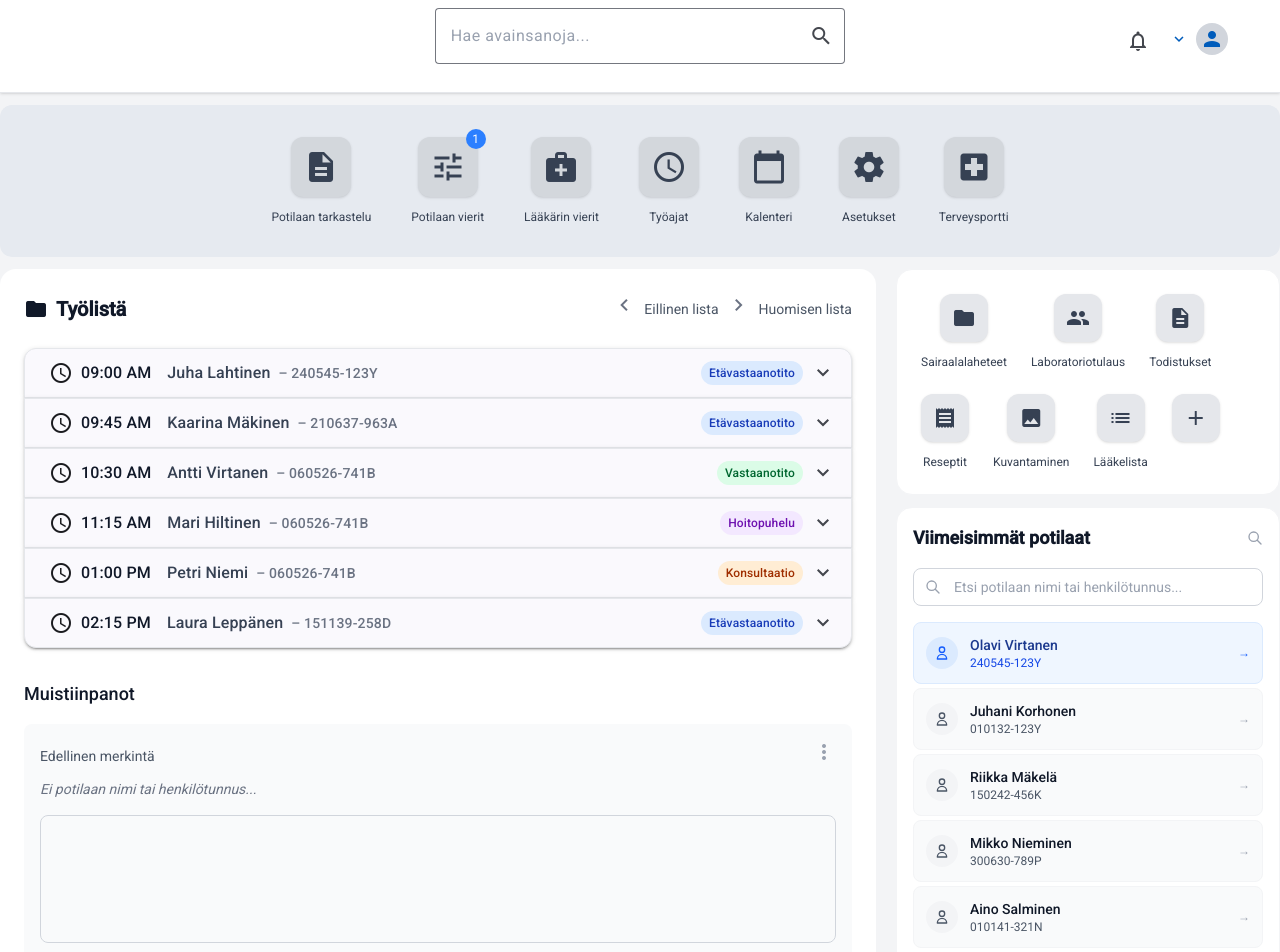
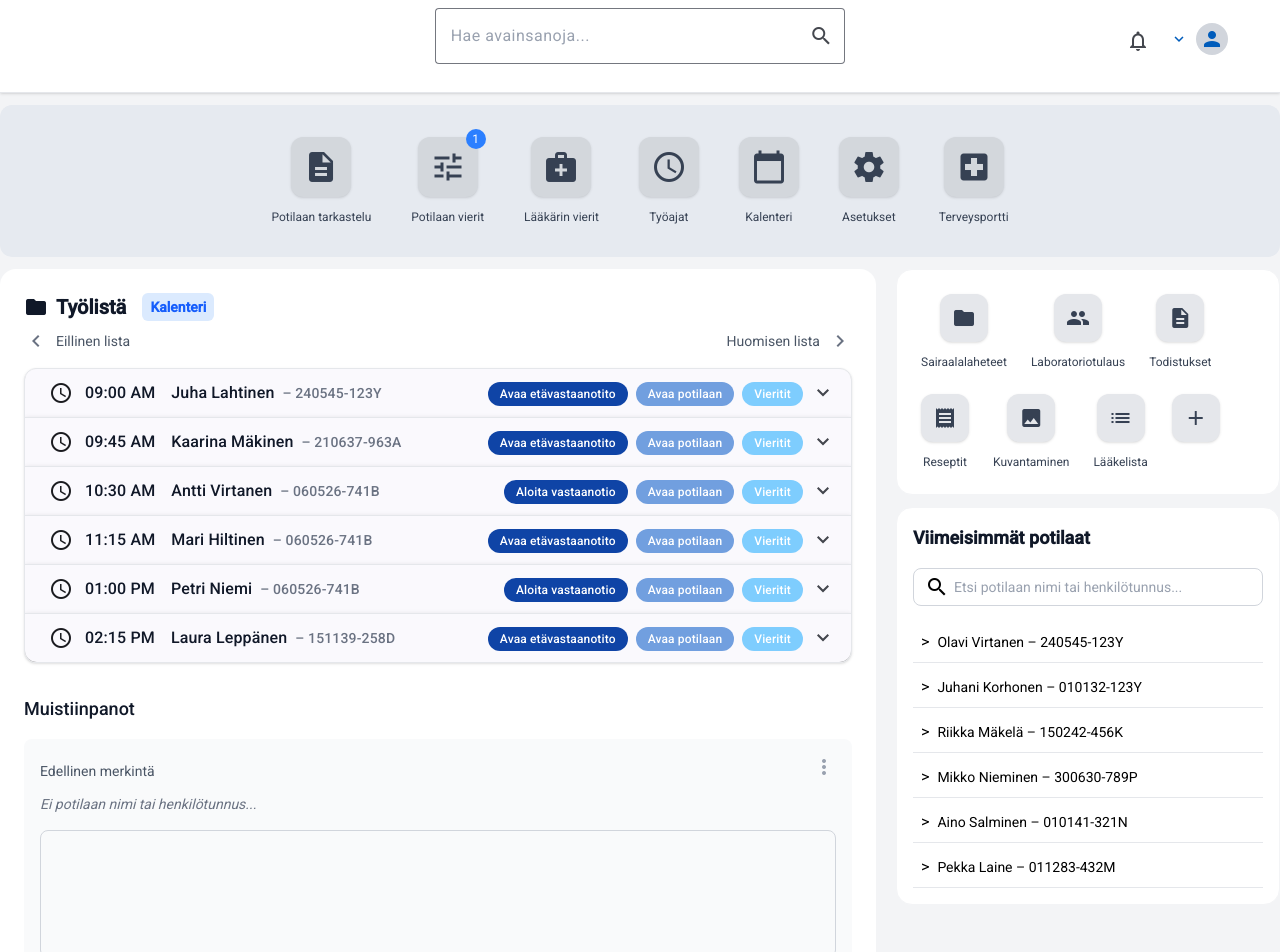
Before and after one commit to ahmadh2d/angular-assessment, an Angular app: page /dashboard in a window 1280 px wide. Shown: the top 952 px of the page. Built offline with nearby package versions, Linux system fonts and the light colour scheme.

Commit message:
Fix worklist component UI

```diff
--- a/src/app/components/quick-actions/quick-actions.component.html
+++ b/src/app/components/quick-actions/quick-actions.component.html
@@ -1,12 +1,14 @@
-<div class="bg-[#E6EAF0] px-6 py-8 rounded-xl">
+<div class="rounded-xl bg-[#E6EAF0] px-6 py-8">
   <div class="mx-auto flex flex-wrap justify-center gap-10">
     <button
       *ngFor="let action of actions"
       (click)="actionClick(action.name)"
-      class="flex flex-col items-center cursor-pointer transition-opacity hover:opacity-70"
+      class="flex cursor-pointer flex-col items-center transition-opacity hover:opacity-70"
     >
-      <div class="relative mb-3 flex h-15 w-15 items-center justify-center rounded-xl bg-[#D3D7DC] shadow-sm">
-        <mat-icon class="text-xl scale-150 !text-gray-700">{{ action.icon }}</mat-icon>
+      <div
+        class="relative mb-3 flex h-15 w-15 items-center justify-center rounded-xl bg-[#D3D7DC] shadow-sm"
+      >
+        <mat-icon class="scale-150 text-xl !text-gray-700">{{ action.icon }}</mat-icon>
         <span
           *ngIf="action.badge"
           class="absolute -top-2 -right-2 flex h-5 w-5 items-center justify-center rounded-full bg-blue-500 text-xs text-white"
@@ -14,7 +16,7 @@
           {{ action.badge }}
         </span>
       </div>
-      <span class="text-center text-xs text-gray-700 max-w-[100px]">{{ action.name }}</span>
+      <span class="max-w-[100px] text-center text-xs text-gray-700">{{ action.name }}</span>
     </button>
   </div>
 </div>
--- a/src/app/components/recent-patients/recent-patients.component.html
+++ b/src/app/components/recent-patients/recent-patients.component.html
@@ -1,16 +1,6 @@
-<div class="p-4 bg-white rounded-2xl border-1 border-gray-100">
+<div class="rounded-2xl border-1 border-gray-100 bg-white p-4">
   <div class="mb-4 flex items-center justify-between">
     <h3 class="text-lg font-semibold text-gray-900">Viimeisimmät potilaat</h3>
-    <button class="text-gray-400 hover:text-gray-600">
-      <svg class="h-4 w-4" fill="none" stroke="currentColor" viewBox="0 0 24 24">
-        <path
-          stroke-linecap="round"
-          stroke-linejoin="round"
-          stroke-width="2"
-          d="M21 21l-6-6m2-5a7 7 0 11-14 0 7 7 0 0114 0z"
-        ></path>
-      </svg>
-    </button>
   </div>
 
   <div class="space-y-2">
@@ -19,189 +9,23 @@
       <input
         type="text"
         placeholder="Etsi potilaan nimi tai henkilötunnus..."
-        class="w-full rounded-lg border border-gray-300 py-2 pr-4 pl-10 text-sm focus:border-blue-500 focus:ring-2 focus:ring-blue-500"
+        class="w-full rounded-lg border border-gray-300 py-2 pr-4 pl-10 text-sm"
       />
       <div class="pointer-events-none absolute inset-y-0 left-0 flex items-center pl-3">
-        <svg class="h-4 w-4 text-gray-400" fill="none" stroke="currentColor" viewBox="0 0 24 24">
-          <path
-            stroke-linecap="round"
-            stroke-linejoin="round"
-            stroke-width="2"
-            d="M21 21l-6-6m2-5a7 7 0 11-14 0 7 7 0 0114 0z"
-          ></path>
-        </svg>
+        <mat-icon mat-suffix class="text-gray-400">search</mat-icon>
       </div>
     </div>
 
-    <!-- Recent patients list -->
+    <!-- Patients list -->
     <div class="space-y-1">
-      <!-- Patient 1 -->
-      <div
-        class="flex cursor-pointer items-center justify-between rounded-lg border border-blue-100 bg-blue-50 p-3 transition-colors hover:bg-blue-100"
+      <button
+        *ngFor="let patient of patients"
+        (click)="patientClick(patient.name)"
+        class="flex w-full items-center space-x-2 border-b-1 border-gray-200 px-2 py-2 text-left hover:bg-gray-100"
       >
-        <div class="flex items-center space-x-3">
-          <div class="flex h-8 w-8 items-center justify-center rounded-full bg-blue-100">
-            <svg
-              class="h-4 w-4 text-blue-600"
-              fill="none"
-              stroke="currentColor"
-              viewBox="0 0 24 24"
-            >
-              <path
-                stroke-linecap="round"
-                stroke-linejoin="round"
-                stroke-width="2"
-                d="M16 7a4 4 0 11-8 0 4 4 0 018 0zM12 14a7 7 0 00-7 7h14a7 7 0 00-7-7z"
-              ></path>
-            </svg>
-          </div>
-          <div>
-            <div class="text-sm font-medium text-blue-900">Olavi Virtanen</div>
-            <div class="text-xs text-blue-700">240545-123Y</div>
-          </div>
-        </div>
-        <div class="text-xs text-blue-600">→</div>
-      </div>
-
-      <!-- Patient 2 -->
-      <div
-        class="flex cursor-pointer items-center justify-between rounded-lg border border-gray-100 bg-gray-50 p-3 transition-colors hover:bg-gray-100"
-      >
-        <div class="flex items-center space-x-3">
-          <div class="flex h-8 w-8 items-center justify-center rounded-full bg-gray-100">
-            <svg
-              class="h-4 w-4 text-gray-600"
-              fill="none"
-              stroke="currentColor"
-              viewBox="0 0 24 24"
-            >
-              <path
-                stroke-linecap="round"
-                stroke-linejoin="round"
-                stroke-width="2"
-                d="M16 7a4 4 0 11-8 0 4 4 0 018 0zM12 14a7 7 0 00-7 7h14a7 7 0 00-7-7z"
-              ></path>
-            </svg>
-          </div>
-          <div>
-            <div class="text-sm font-medium text-gray-900">Juhani Korhonen</div>
-            <div class="text-xs text-gray-600">010132-123Y</div>
-          </div>
-        </div>
-        <div class="text-xs text-gray-400">→</div>
-      </div>
-
-      <!-- Patient 3 -->
-      <div
-        class="flex cursor-pointer items-center justify-between rounded-lg border border-gray-100 bg-gray-50 p-3 transition-colors hover:bg-gray-100"
-      >
-        <div class="flex items-center space-x-3">
-          <div class="flex h-8 w-8 items-center justify-center rounded-full bg-gray-100">
-            <svg
-              class="h-4 w-4 text-gray-600"
-              fill="none"
-              stroke="currentColor"
-              viewBox="0 0 24 24"
-            >
-              <path
-                stroke-linecap="round"
-                stroke-linejoin="round"
-                stroke-width="2"
-                d="M16 7a4 4 0 11-8 0 4 4 0 018 0zM12 14a7 7 0 00-7 7h14a7 7 0 00-7-7z"
-              ></path>
-            </svg>
-          </div>
-          <div>
-            <div class="text-sm font-medium text-gray-900">Riikka Mäkelä</div>
-            <div class="text-xs text-gray-600">150242-456K</div>
-          </div>
-        </div>
-        <div class="text-xs text-gray-400">→</div>
-      </div>
-
-      <!-- Patient 4 -->
-      <div
-        class="flex cursor-pointer items-center justify-between rounded-lg border border-gray-100 bg-gray-50 p-3 transition-colors hover:bg-gray-100"
-      >
-        <div class="flex items-center space-x-3">
-          <div class="flex h-8 w-8 items-center justify-center rounded-full bg-gray-100">
-            <svg
-              class="h-4 w-4 text-gray-600"
-              fill="none"
-              stroke="currentColor"
-              viewBox="0 0 24 24"
-            >
-              <path
-                stroke-linecap="round"
-                stroke-linejoin="round"
-                stroke-width="2"
-                d="M16 7a4 4 0 11-8 0 4 4 0 018 0zM12 14a7 7 0 00-7 7h14a7 7 0 00-7-7z"
-              ></path>
-            </svg>
-          </div>
-          <div>
-            <div class="text-sm font-medium text-gray-900">Mikko Nieminen</div>
-            <div class="text-xs text-gray-600">300630-789P</div>
-          </div>
-        </div>
-        <div class="text-xs text-gray-400">→</div>
-      </div>
-
-      <!-- Patient 5 -->
-      <div
-        class="flex cursor-pointer items-center justify-between rounded-lg border border-gray-100 bg-gray-50 p-3 transition-colors hover:bg-gray-100"
-      >
-        <div class="flex items-center space-x-3">
-          <div class="flex h-8 w-8 items-center justify-center rounded-full bg-gray-100">
-            <svg
-              class="h-4 w-4 text-gray-600"
-              fill="none"
-              stroke="currentColor"
-              viewBox="0 0 24 24"
-            >
-              <path
-                stroke-linecap="round"
-                stroke-linejoin="round"
-                stroke-width="2"
-                d="M16 7a4 4 0 11-8 0 4 4 0 018 0zM12 14a7 7 0 00-7 7h14a7 7 0 00-7-7z"
-              ></path>
-            </svg>
-          </div>
-          <div>
-            <div class="text-sm font-medium text-gray-900">Aino Salminen</div>
-            <div class="text-xs text-gray-600">010141-321N</div>
-          </div>
-        </div>
-        <div class="text-xs text-gray-400">→</div>
-      </div>
-
-      <!-- Patient 6 -->
-      <div
-        class="flex cursor-pointer items-center justify-between rounded-lg border border-gray-100 bg-gray-50 p-3 transition-colors hover:bg-gray-100"
-      >
-        <div class="flex items-center space-x-3">
-          <div class="flex h-8 w-8 items-center justify-center rounded-full bg-gray-100">
-            <svg
-              class="h-4 w-4 text-gray-600"
-              fill="none"
-              stroke="currentColor"
-              viewBox="0 0 24 24"
-            >
-              <path
-                stroke-linecap="round"
-                stroke-linejoin="round"
-                stroke-width="2"
-                d="M16 7a4 4 0 11-8 0 4 4 0 018 0zM12 14a7 7 0 00-7 7h14a7 7 0 00-7-7z"
-              ></path>
-            </svg>
-          </div>
-          <div>
-            <div class="text-sm font-medium text-gray-900">Pekka Laine</div>
-            <div class="text-xs text-gray-600">011283-432M</div>
-          </div>
-        </div>
-        <div class="text-xs text-gray-400">→</div>
-      </div>
+        <button>></button>
+        <span class="text-sm">{{ patient.name }} – {{ patient.patientId }} </span>
+      </button>
     </div>
   </div>
 </div>
--- a/src/app/components/recent-patients/recent-patients.component.ts
+++ b/src/app/components/recent-patients/recent-patients.component.ts
@@ -1,9 +1,42 @@
 import { Component } from '@angular/core';
+import { NgFor } from '@angular/common';
+import { MatIconModule } from '@angular/material/icon';
 
 @Component({
   selector: 'app-recent-patients',
-  imports: [],
+  imports: [NgFor, MatIconModule],
   templateUrl: './recent-patients.component.html',
   styleUrl: './recent-patients.component.css',
 })
-export class RecentPatientsComponent {}
+export class RecentPatientsComponent {
+  patients = [
+    {
+      name: 'Olavi Virtanen',
+      patientId: '240545-123Y',
+    },
+    {
+      name: 'Juhani Korhonen',
+      patientId: '010132-123Y',
+    },
+    {
+      name: 'Riikka Mäkelä',
+      patientId: '150242-456K',
+    },
+    {
+      name: 'Mikko Nieminen',
+      patientId: '300630-789P',
+    },
+    {
+      name: 'Aino Salminen',
+      patientId: '010141-321N',
+    },
+    {
+      name: 'Pekka Laine',
+      patientId: '011283-432M',
+    },
+  ];
+
+  patientClick(patient: string) {
+    console.log(patient + ' clicked');
+  }
+}
--- a/src/app/components/sidebar-widgets/sidebar-widgets.component.html
+++ b/src/app/components/sidebar-widgets/sidebar-widgets.component.html
@@ -1,4 +1,4 @@
-<div class="border-1 border-gray-100 p-6 bg-white rounded-2xl">
+<div class="rounded-2xl border-1 border-gray-100 bg-white p-6">
   <div class="flex flex-wrap justify-start gap-6">
     <button
       *ngFor="let widget of widgets"
--- a/src/app/components/worklist/worklist.component.css
+++ b/src/app/components/worklist/worklist.component.css
@@ -0,0 +1,11 @@
+.block-buttons button:first-child {
+  background-color: rgb(15, 68, 166);
+}
+
+.block-buttons button:nth-child(2) {
+  background-color: rgb(113, 159, 223);
+}
+
+.block-buttons button:nth-child(3) {
+  background-color: rgb(126, 205, 254);
+}
--- a/src/app/components/worklist/worklist.component.html
+++ b/src/app/components/worklist/worklist.component.html
@@ -1,50 +1,86 @@
 <div class="flex h-full bg-white">
   <!-- Main Worklist -->
   <div class="flex-1 p-6">
-    <div class="mb-6 flex items-center justify-between">
     <h2 class="flex items-center text-xl font-semibold text-gray-900">
       <mat-icon class="mr-2">folder</mat-icon>
       Työlistä
+      <span class="ml-4 rounded-md bg-blue-100 px-2 py-1 text-sm text-blue-600">Kalenteri</span>
     </h2>
+    <div class="my-2 flex items-center justify-between">
       <div class="flex items-center space-x-2">
         <button class="text-gray-500 hover:text-gray-700">
           <mat-icon>navigate_before</mat-icon>
         </button>
-        <span class="text-sm text-gray-600">Eillinen lista</span>
+        <span class="pb-2 text-sm text-gray-600">Eillinen lista</span>
+      </div>
+      <div class="flex items-center space-x-2">
+        <span class="pb-2 text-sm text-gray-600">Huomisen lista</span>
         <button class="text-gray-500 hover:text-gray-700">
           <mat-icon>navigate_next</mat-icon>
         </button>
-        <span class="text-sm text-gray-600">Huomisen lista</span>
       </div>
     </div>
 
     <!-- Worklist Items -->
-    <mat-accordion class="space-y-2">
+    <div class="overflow-hidden rounded-xl border border-gray-200 bg-white shadow-sm">
+      <mat-accordion>
         <mat-expansion-panel
-        *ngFor="let item of worklistItems"
-        class="overflow-hidden rounded-lg border border-gray-200 shadow-sm"
+          *ngFor="let item of worklistItems; let i = index"
+          [ngClass]="{ 'border-t border-gray-200': i > 0 }"
         >
-        <mat-expansion-panel-header class="py-4">
-          <mat-panel-title class="flex w-full items-center justify-between">
-            <div class="flex items-center space-x-4">
-              <div class="flex items-center space-x-2">
-                <mat-icon class="text-blue-600">access_time</mat-icon>
-                <span class="font-medium text-gray-900">{{ item.time }}</span>
+          <mat-expansion-panel-header class="px-6 py-4 hover:bg-gray-50">
+            <mat-panel-title class="flex w-full items-center">
+              <div class="flex flex-1 items-center space-x-4">
+                <div class="flex items-center space-x-3">
+                  <mat-icon class="text-lg text-gray-600">access_time</mat-icon>
+                  <span class="text-base font-medium text-gray-900">{{ item.time }}</span>
                 </div>
-              <div class="text-gray-700">
-                <span class="font-medium">{{ item.patient }}</span>
+                <div class="flex-1">
+                  <span class="font-medium text-gray-900">{{ item.patient }}</span>
                   <span class="ml-2 text-sm text-gray-500">– {{ item.patientId }}</span>
                 </div>
               </div>
-            <div class="flex items-center space-x-2">
-              <span class="rounded-full px-2 py-1 text-xs font-medium" [ngClass]="item.statusColor">
-                {{ item.status }}
-              </span>
+              <div class="ml-4 block-buttons">
+                <button
+                  class="ml-2 rounded-full text-white px-3 py-1 text-xs"
+                  *ngFor="let action of item.actions"
+                >
+                  {{ action }}
+                </button>
               </div>
             </mat-panel-title>
           </mat-expansion-panel-header>
 
-        <div class="border-t border-gray-100 pt-4">
+          <!-- Expanded Content - Only shows when panel is opened -->
+          <div class="border-t border-gray-100 bg-gray-50 px-6 pt-1 pb-1">
+            <div *ngIf="item.description" class="mb-4 rounded-lg bg-blue-50 p-3">
+              <p class="text-sm text-gray-700">{{ item.description }}</p>
+            </div>
+          </div>
+        </mat-expansion-panel>
+      </mat-accordion>
+    </div>
+
+    <!-- Notes section at bottom -->
+    <div class="mt-8">
+      <h3 class="mb-4 text-lg font-medium text-gray-900">Muistiinpanot</h3>
+      <div class="rounded-lg bg-gray-50 p-4">
+        <div class="mb-2 flex items-center justify-between">
+          <span class="text-sm text-gray-600">Edellinen merkintä</span>
+          <button class="text-gray-400 hover:text-gray-600">
+            <mat-icon class="h-4 w-4">more_vert</mat-icon>
+          </button>
+        </div>
+        <div class="mb-4 text-sm text-gray-500 italic">Ei potilaan nimi tai henkilötunnus...</div>
+
+        <!-- Include the notepad component -->
+        <app-notepad></app-notepad>
+      </div>
+    </div>
+  </div>
+</div>
+
+<!-- <div class="border-t border-gray-100 pt-4">
   <div *ngIf="item.description" class="mb-4 rounded-lg bg-blue-50 p-3">
     <p class="text-sm text-gray-700">{{ item.description }}</p>
   </div>
@@ -68,23 +104,4 @@
   </div>
 </div>
 </mat-expansion-panel>
-    </mat-accordion>
-
-    <!-- Notes section at bottom -->
-    <div class="mt-8">
-      <h3 class="mb-4 text-lg font-medium text-gray-900">Muistiinpanot</h3>
-      <div class="rounded-lg bg-gray-50 p-4">
-        <div class="mb-2 flex items-center justify-between">
-          <span class="text-sm text-gray-600">Edellinen merkintä</span>
-          <button class="text-gray-400 hover:text-gray-600">
-            <mat-icon class="h-4 w-4">more_vert</mat-icon>
-          </button>
-        </div>
-        <div class="mb-4 text-sm text-gray-500 italic">Ei potilaan nimi tai henkilötunnus...</div>
-
-        <!-- Include the notepad component -->
-        <app-notepad></app-notepad>
-      </div>
-    </div>
-  </div>
-</div>
+</mat-accordion> -->
--- a/src/app/components/worklist/worklist.component.ts
+++ b/src/app/components/worklist/worklist.component.ts
@@ -19,7 +19,7 @@ export class WorklistComponent {
       status: 'Etävastaanotito',
       description:
         'Hei tohtori, kiitos, että hyväksyitte tapaamisen. Tarvitsen apua uusien oireideni kanssa, joita aloin kokea viime viikolla.',
-      statusColor: 'bg-blue-100 text-blue-800',
+      statusColor: 'bg-blue-500 text-white',
       actions: ['Avaa etävastaanotito', 'Avaa potilaan', 'Vieritit'],
     },
     {
@@ -28,7 +28,7 @@ export class WorklistComponent {
       patientId: '210637-963A',
       status: 'Etävastaanotito',
       description: '',
-      statusColor: 'bg-blue-100 text-blue-800',
+      statusColor: 'bg-blue-500 text-white',
       actions: ['Avaa etävastaanotito', 'Avaa potilaan', 'Vieritit'],
     },
     {
@@ -37,7 +37,7 @@ export class WorklistComponent {
       patientId: '060526-741B',
       status: 'Vastaanotito',
       description: '',
-      statusColor: 'bg-green-100 text-green-800',
+      statusColor: 'bg-green-500 text-white',
       actions: ['Aloita vastaanotio', 'Avaa potilaan', 'Vieritit'],
     },
     {
@@ -46,7 +46,7 @@ export class WorklistComponent {
       patientId: '060526-741B',
       status: 'Hoitopuhelu',
       description: '',
-      statusColor: 'bg-purple-100 text-purple-800',
+      statusColor: 'bg-purple-500 text-white',
       actions: ['Avaa etävastaanotito', 'Avaa potilaan', 'Vieritit'],
     },
     {
@@ -55,7 +55,7 @@ export class WorklistComponent {
       patientId: '060526-741B',
       status: 'Konsultaatio',
       description: '',
-      statusColor: 'bg-orange-100 text-orange-800',
+      statusColor: 'bg-orange-500 text-white',
       actions: ['Aloita vastaanotio', 'Avaa potilaan', 'Vieritit'],
     },
     {
@@ -64,7 +64,7 @@ export class WorklistComponent {
       patientId: '151139-258D',
       status: 'Etävastaanotito',
       description: '',
-      statusColor: 'bg-blue-100 text-blue-800',
+      statusColor: 'bg-blue-500 text-white',
       actions: ['Avaa etävastaanotito', 'Avaa potilaan', 'Vieritit'],
     },
   ];
--- a/src/app/pages/dashboard/dashboard.component.html
+++ b/src/app/pages/dashboard/dashboard.component.html
@@ -13,7 +13,7 @@
     </main>
 
     <!-- Sidebar -->
-    <aside class="flex w-full flex-col lg:w-80 xl:w-96 gap-3">
+    <aside class="flex w-full flex-col gap-3 lg:w-80 xl:w-96">
       <app-sidebar-widgets></app-sidebar-widgets>
       <app-recent-patients></app-recent-patients>
     </aside>
```
Lines whose indentation alone changed are shown as unchanged.
